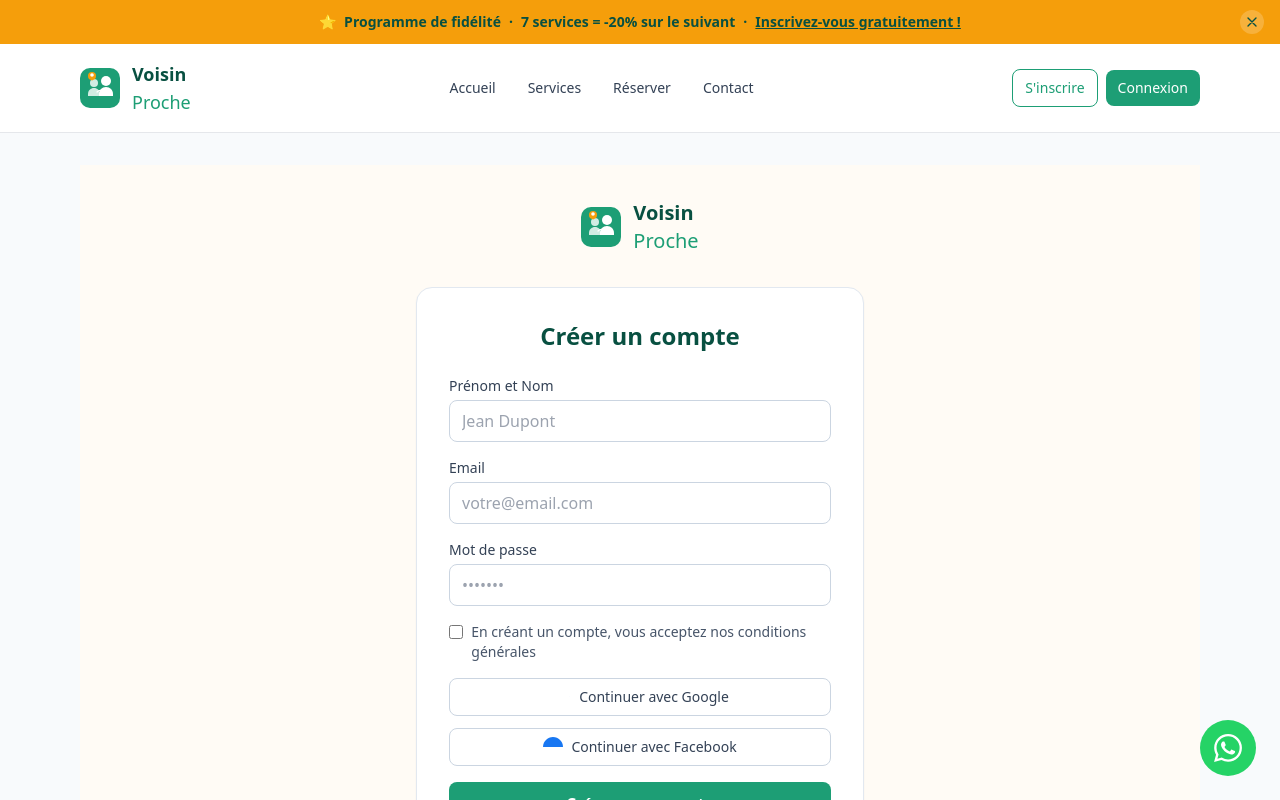
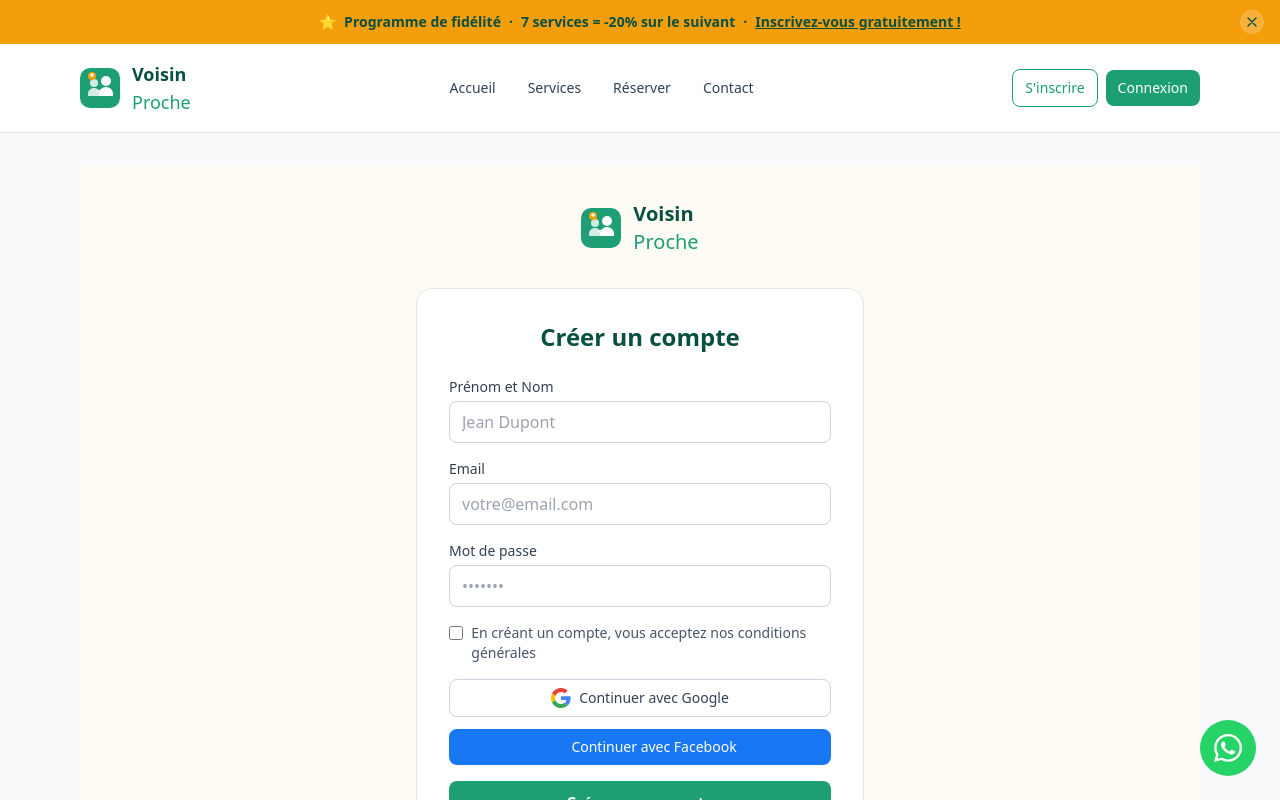
Before and after one commit to diegongu-cmyk/voisin-proche, a Next.js app: page /register in a window 1280 px wide. Shown: the top 800 px of the page. Built offline with nearby package versions, Linux system fonts and the light colour scheme.

Commit message:
Fix Google and Facebook OAuth buttons logos in register page

```diff
--- a/app/register/page.tsx
+++ b/app/register/page.tsx
@@ -202,10 +202,13 @@ export default function RegisterPage() {
               <button
                 type="button"
                 onClick={handleGoogleLogin}
-                className="w-full flex items-center justify-center gap-2 rounded-lg border border-slate-300 px-4 py-2 text-sm font-medium text-slate-700 hover:bg-slate-50 transition-colors"
+                className="w-full flex items-center justify-center gap-2 rounded-lg border border-slate-300 bg-white px-4 py-2 text-sm font-medium text-slate-700 hover:bg-slate-50 transition-colors"
               >
-                <svg className="w-5 h-5" viewBox="0 0 24 24">
-                  <path fill="#4285F4" d="M22.56 12.25c0-.78-.07-1.53-.2-2.25-.07a9.91 9.91 0 00-6.13-3.36 9.91 9.91 0 00-6.13 3.36c-.13.72-.2 1.47-.2 2.25 0a9.91 9.91 0 006.13 3.36 9.91 9.91 0 006.13-3.36c.13-.72.2-1.47.2-2.25zM12 23c-2.74 0-5.38-.79-7.68-2.25l-2.54-2.54c-.39-.39-.39-1.02 0-1.41l2.54-2.54c2.3-2.3 4.94-2.25 7.68 2.25 2.74 0 5.38.79 7.68 2.25l2.54 2.54c.39.39.39 1.02 0 1.41l-2.54 2.54c-2.3 2.3-4.94 2.25-7.68-2.25z"/>
+                <svg xmlns="http://www.w3.org/2000/svg" viewBox="0 0 48 48" width="20" height="20">
+                  <path fill="#EA4335" d="M24 9.5c3.54 0 6.71 1.22 9.21 3.6l6.85-6.85C35.9 2.38 30.47 0 24 0 14.62 0 6.51 5.38 2.56 13.22l7.98 6.19C12.43 13.72 17.74 9.5 24 9.5z"/>
+                  <path fill="#4285F4" d="M46.98 24.55c0-1.57-.15-3.09-.38-4.55H24v9.02h12.94c-.58 2.96-2.26 5.48-4.78 7.18l7.73 6c4.51-4.18 7.09-10.36 7.09-17.65z"/>
+                  <path fill="#FBBC05" d="M10.53 28.59c-.48-1.45-.76-2.99-.76-4.59s.27-3.14.76-4.59l-7.98-6.19C.92 16.46 0 20.12 0 24c0 3.88.92 7.54 2.56 10.78l7.97-6.19z"/>
+                  <path fill="#34A853" d="M24 48c6.48 0 11.93-2.13 15.89-5.81l-7.73-6c-2.18 1.48-4.97 2.31-8.16 2.31-6.26 0-11.57-4.22-13.47-9.91l-7.98 6.19C6.51 42.62 14.62 48 24 48z"/>
                 </svg>
                 Continuer avec Google
               </button>
@@ -213,10 +216,10 @@ export default function RegisterPage() {
               <button
                 type="button"
                 onClick={handleFacebookLogin}
-                className="w-full flex items-center justify-center gap-2 rounded-lg border border-slate-300 px-4 py-2 text-sm font-medium text-slate-700 hover:bg-slate-50 transition-colors"
+                className="w-full flex items-center justify-center gap-2 rounded-lg bg-[#1877F2] px-4 py-2 text-sm font-medium text-white hover:bg-[#166FE5] transition-colors"
               >
-                <svg className="w-5 h-5" viewBox="0 0 24 24">
-                  <path fill="#1877F2" d="M24 12.073c0-6.627-5.373-12-12-12s-12 5.373-12 12c0 5.99 4.388 10.954 9.86v2.933h-2.951c0 1.008.617 1.846 1.45 2.528h2.951c1.008 0 1.846-.617 1.45-1.45v-2.933c0-5.99-4.388-10.954-9.86H12z"/>
+                <svg xmlns="http://www.w3.org/2000/svg" viewBox="0 0 24 24" width="20" height="20">
+                  <path fill="#1877F2" d="M24 12.073c0-6.627-5.373-12-12-12s-12 5.373-12 12c0 5.99 4.388 10.954 10.125 11.854v-8.385H7.078v-3.47h3.047V9.43c0-3.007 1.792-4.669 4.533-4.669 1.312 0 2.686.235 2.686.235v2.953H15.83c-1.491 0-1.956.925-1.956 1.874v2.25h3.328l-.532 3.47h-2.796v8.385C19.612 23.027 24 18.062 24 12.073z"/>
                 </svg>
                 Continuer avec Facebook
               </button>
```
